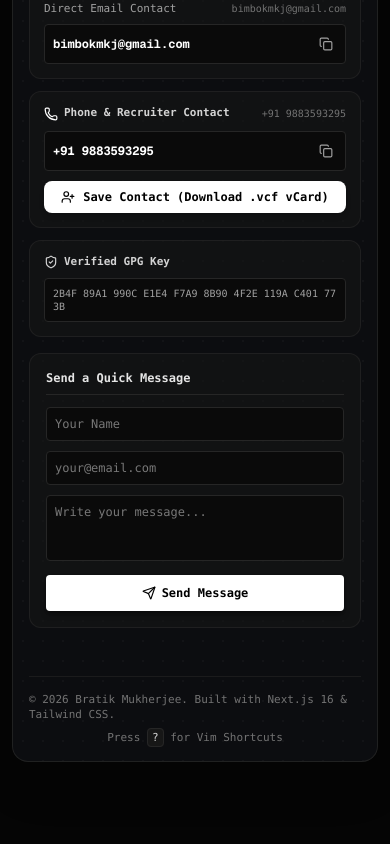
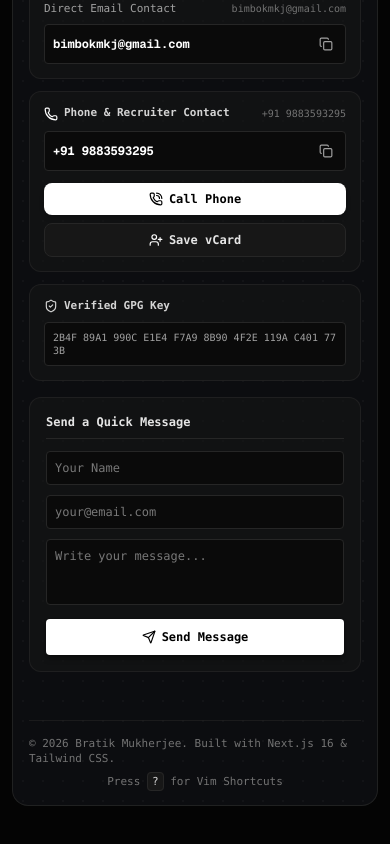
Before and after one commit to Bimbok/minimal-bratik, a Next.js app: page / in a window 390 px wide. Shown: the part 3834-4678 px from the top of the page. Built offline with nearby package versions, Linux system fonts and the light colour scheme; no server answers.

Commit message:
feat: add direct mobile dialer link (tel:+919883593295) and dual Call / Save vCard buttons in ContactSection

```diff
--- a/components/ContactSection.tsx
+++ b/components/ContactSection.tsx
@@ -4,7 +4,7 @@ import React, { useState } from "react";
 import { PORTFOLIO_DATA } from "../lib/portfolio-data";
 import { useThemeContext } from "../lib/theme-context";
 import { audioEngine } from "../lib/audio";
-import { Mail, Send, ShieldCheck, Copy, Check, Phone, UserPlus, Download } from "lucide-react";
+import { Mail, Send, ShieldCheck, Copy, Check, Phone, UserPlus, PhoneCall } from "lucide-react";
 
 export const ContactSection: React.FC = () => {
   const { showToast } = useThemeContext();
@@ -15,6 +15,7 @@ export const ContactSection: React.FC = () => {
   const [sentSuccess, setSentSuccess] = useState(false);
 
   const phoneNum = PORTFOLIO_DATA.profile.socials.phone || "+91 9883593295";
+  const telLink = "tel:+919883593295";
 
   const handleCopyEmail = () => {
     navigator.clipboard.writeText(PORTFOLIO_DATA.profile.socials.email);
@@ -114,7 +115,7 @@ END:VCARD`;
             </div>
           </div>
 
-          {/* Phone & vCard Download Card */}
+          {/* Phone & Recruiter Contact Box */}
           <div className="p-3.5 rounded-xl bg-neutral-900/60 border border-neutral-800/70 space-y-2.5">
             <div className="flex items-center justify-between text-[11px] text-neutral-400">
               <span className="flex items-center gap-1.5 text-neutral-300 font-semibold">
@@ -124,8 +125,15 @@ END:VCARD`;
               <span className="text-[10px] text-neutral-500">+91 9883593295</span>
             </div>
 
+            {/* Direct Phone Number Box - Tapping opens dialer on mobile */}
             <div className="flex items-center justify-between p-2 rounded bg-neutral-950 border border-neutral-800 text-xs">
-              <code className="text-white font-bold">{phoneNum}</code>
+              <a
+                href={telLink}
+                className="text-white font-bold hover:underline flex items-center gap-1.5"
+                title="Tap to call +91 9883593295"
+              >
+                <code>{phoneNum}</code>
+              </a>
               <button
                 onClick={handleCopyPhone}
                 className="p-1 text-neutral-400 hover:text-white transition-colors"
@@ -135,14 +143,26 @@ END:VCARD`;
               </button>
             </div>
 
-            {/* 1-Click vCard Download CTA */}
-            <button
-              onClick={handleDownloadVCard}
-              className="w-full py-2 px-3 rounded-lg bg-white text-black font-extrabold hover:bg-neutral-200 transition-all flex items-center justify-center gap-2 shadow-md text-xs font-mono"
-            >
-              <UserPlus className="w-3.5 h-3.5 text-black" />
-              <span>Save Contact (Download .vcf vCard)</span>
-            </button>
+            {/* Dual CTA Buttons: Direct Mobile Dialer + Save vCard */}
+            <div className="grid grid-cols-1 sm:grid-cols-2 gap-2 pt-0.5 font-mono text-xs">
+              <a
+                href={telLink}
+                className="py-2 px-3 rounded-lg bg-white text-black font-extrabold hover:bg-neutral-200 transition-all flex items-center justify-center gap-1.5 shadow-md text-xs"
+                title="Open Phone Dialer directly"
+              >
+                <PhoneCall className="w-3.5 h-3.5 text-black" />
+                <span>Call Phone</span>
+              </a>
+
+              <button
+                onClick={handleDownloadVCard}
+                className="py-2 px-3 rounded-lg bg-neutral-900 text-neutral-200 border border-neutral-800 hover:text-white hover:bg-neutral-800 transition-all flex items-center justify-center gap-1.5 text-xs font-bold"
+                title="Download vCard (.vcf)"
+              >
+                <UserPlus className="w-3.5 h-3.5 text-white" />
+                <span>Save vCard</span>
+              </button>
+            </div>
           </div>
 
           {/* GPG Fingerprint Card */}
```
